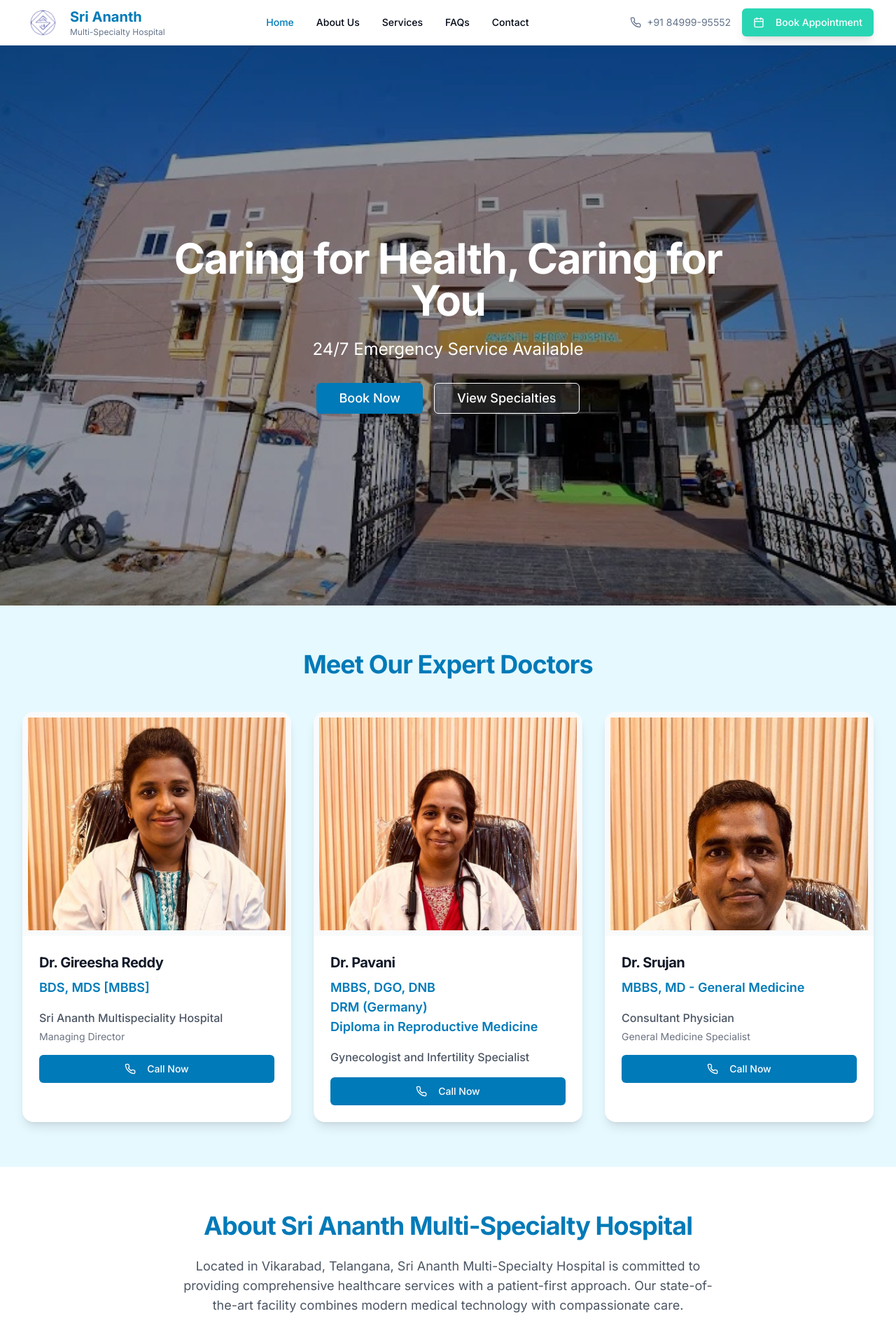
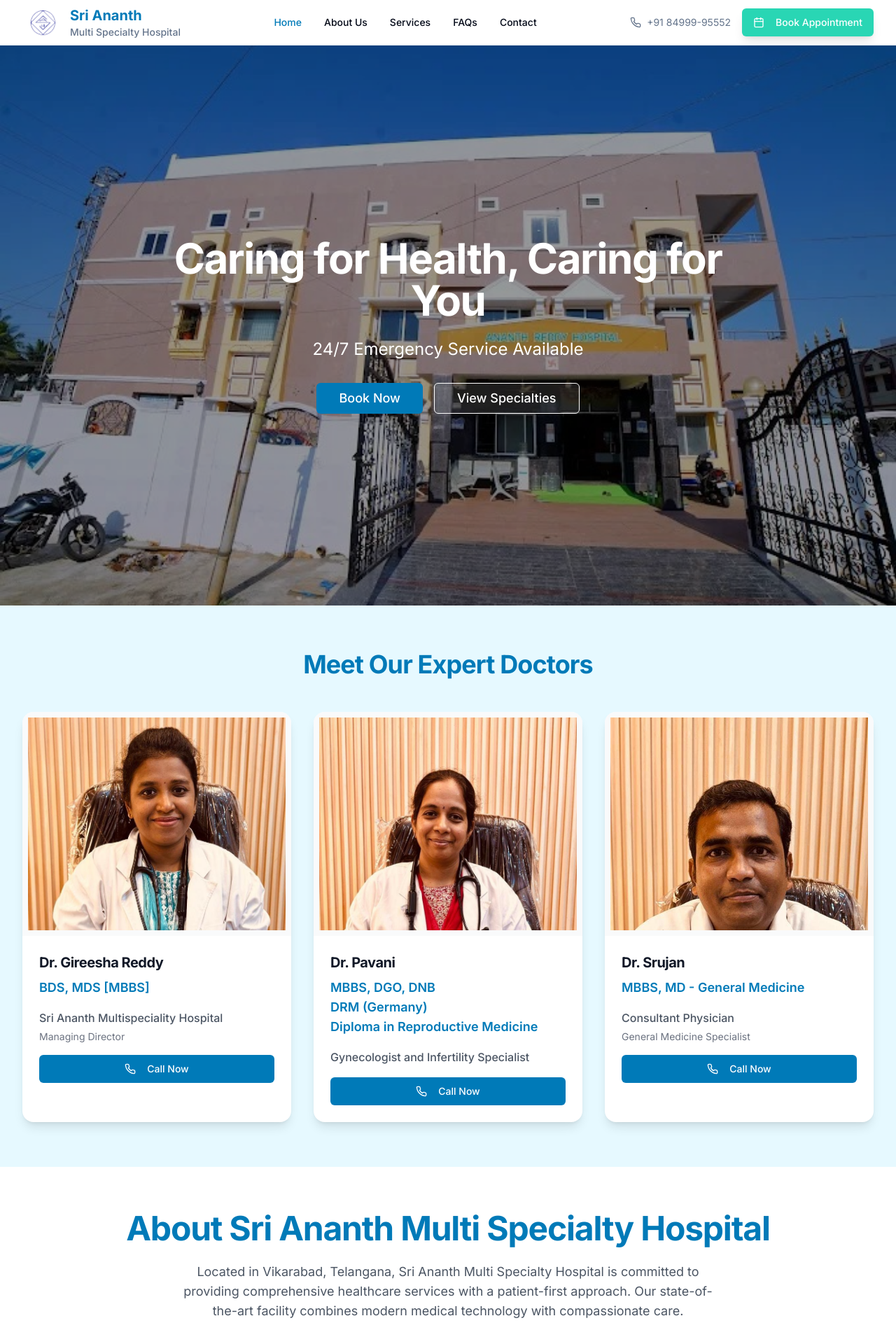
Before and after one commit to Masthan008/sri-ananth-hospital, a React (Vite) app: page / in a window 1280 px wide. Shown: the top 1920 px of the page at 70% size. Built offline with nearby package versions, Linux system fonts and the light colour scheme.

Commit message:
Update: Remove hyphen from Multi-Specialty and increase font sizes across website

```diff
--- a/src/components/Footer.tsx
+++ b/src/components/Footer.tsx
@@ -15,7 +15,7 @@ const Footer = () => {
               </div>
               <div>
                 <h3 className="font-bold text-primary">Sri Ananth</h3>
-                <p className="text-xs text-muted-foreground">Multi-Specialty Hospital</p>
+                <p className="text-sm text-muted-foreground font-medium">Multi Specialty Hospital</p>
               </div>
             </div>
             <p className="text-sm text-muted-foreground">
@@ -80,7 +80,7 @@ const Footer = () => {
 
         <div className="border-t mt-8 pt-8 flex flex-col sm:flex-row justify-between items-center">
           <p className="text-sm text-muted-foreground">
-            © 2024 Sri Ananth Multi-Specialty Hospital. All rights reserved.
+            © 2024 Sri Ananth Multi Specialty Hospital. All rights reserved.
           </p>
           <div className="flex space-x-4 mt-4 sm:mt-0">
             <a href="#" className="text-sm text-muted-foreground hover:text-primary transition-colors">Privacy Policy</a>
--- a/src/components/Navigation.tsx
+++ b/src/components/Navigation.tsx
@@ -44,7 +44,7 @@ const Navigation = () => {
                     text.textContent = 'Sri Ananth';
                     const subtext = document.createElement('div');
                     subtext.className = 'text-xs text-muted-foreground';
-                    subtext.textContent = 'Multi-Specialty Hospital';
+                    subtext.textContent = 'Multi Specialty Hospital';
                     fallback.appendChild(text);
                     fallback.appendChild(subtext);
                     target.parentNode?.insertBefore(fallback, target);
@@ -52,7 +52,7 @@ const Navigation = () => {
                 />
                 <div className="ml-2">
                   <div className="text-primary font-bold text-xl">Sri Ananth</div>
-                  <div className="text-xs text-muted-foreground">Multi-Specialty Hospital</div>
+                  <div className="text-sm text-muted-foreground font-medium">Multi Specialty Hospital</div>
                 </div>
               </div>
             </NavLink>
--- a/src/pages/About.tsx
+++ b/src/pages/About.tsx
@@ -98,7 +98,7 @@ const About = () => {
               <h2 className="text-3xl md:text-4xl font-bold text-primary mb-6">Our Story</h2>
               <div className="space-y-4 text-gray-600 leading-relaxed">
                 <p>
-                  Sri Ananth Multi-Specialty Hospital was established with a vision to provide
+                  <h2 className="text-3xl md:text-4xl font-bold text-primary mb-6">Sri Ananth Multi Specialty Hospital</h2> was established with a vision to provide
                   world-class healthcare services to the people of Vikarabad and surrounding regions.
                   Located in the heart of Telangana, our hospital has been serving the community
                   with dedication and excellence.
--- a/src/pages/Contact.tsx
+++ b/src/pages/Contact.tsx
@@ -135,7 +135,7 @@ const Contact = () => {
                   </div>
                   <div className="text-center">
                     <p className="text-gray-600 mb-4">
-                      Sri Ananth Multi-Specialty Hospital<br />
+                      Sri Ananth Multi Specialty Hospital<br />
                       H.No 4-1-315/3, Indirabai Colony<br />
                       Vikarabad, Telangana - 501101
                     </p>
--- a/src/pages/Home.tsx
+++ b/src/pages/Home.tsx
@@ -232,10 +232,10 @@ const Home = () => {
       <section className="py-16">
         <div className="max-w-7xl mx-auto px-4 sm:px-6 lg:px-8 text-center">
           <h2 className="text-3xl md:text-4xl font-bold text-primary mb-6 animate-fade-in">
-            About Sri Ananth Multi-Specialty Hospital
+            <h2 className="text-4xl md:text-5xl font-bold text-primary mb-6">About Sri Ananth Multi Specialty Hospital</h2>
           </h2>
           <p className="text-lg text-gray-600 max-w-3xl mx-auto mb-12 animate-slide-in-left">
-            Located in Vikarabad, Telangana, Sri Ananth Multi-Specialty Hospital is committed to
+            Located in Vikarabad, Telangana, Sri Ananth Multi Specialty Hospital is committed to
             providing comprehensive healthcare services with a patient-first approach. Our state-of-the-art
             facility combines modern medical technology with compassionate care.
           </p>
```
